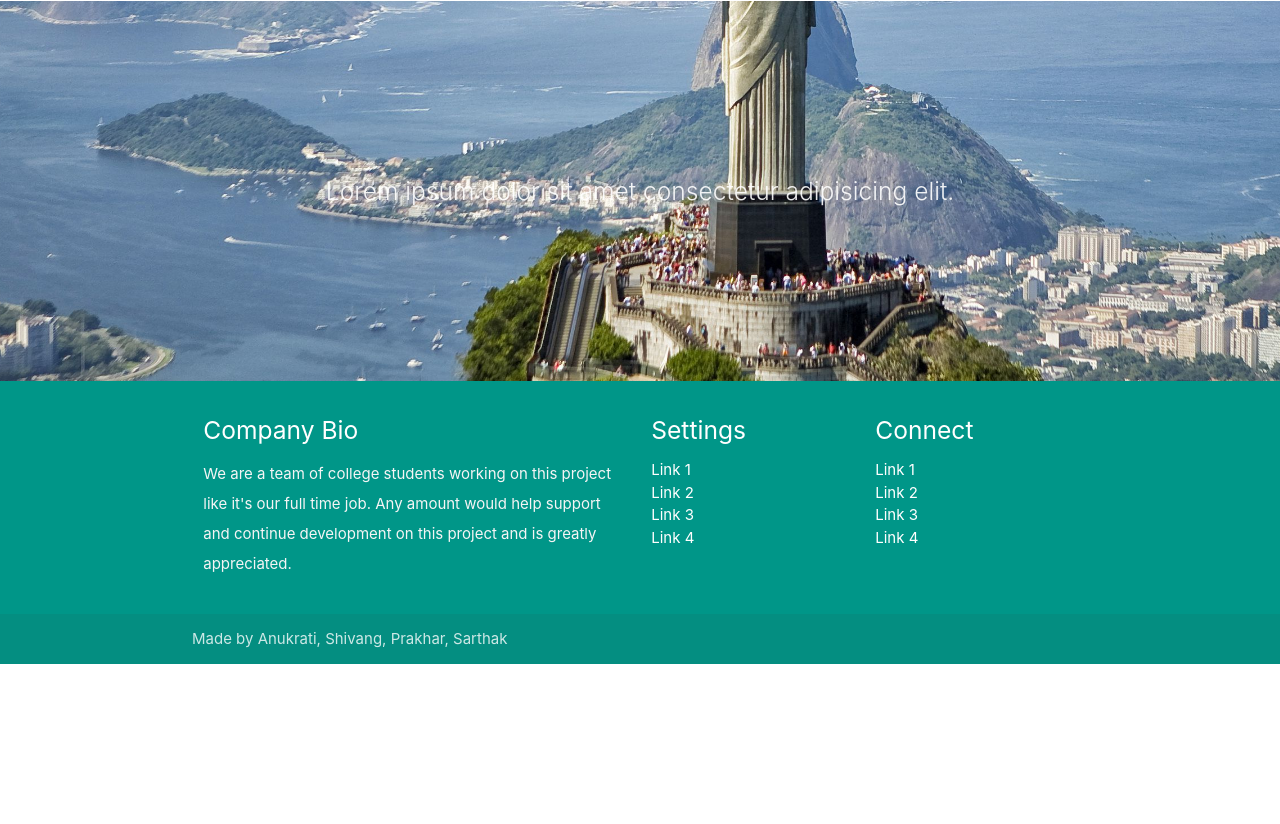
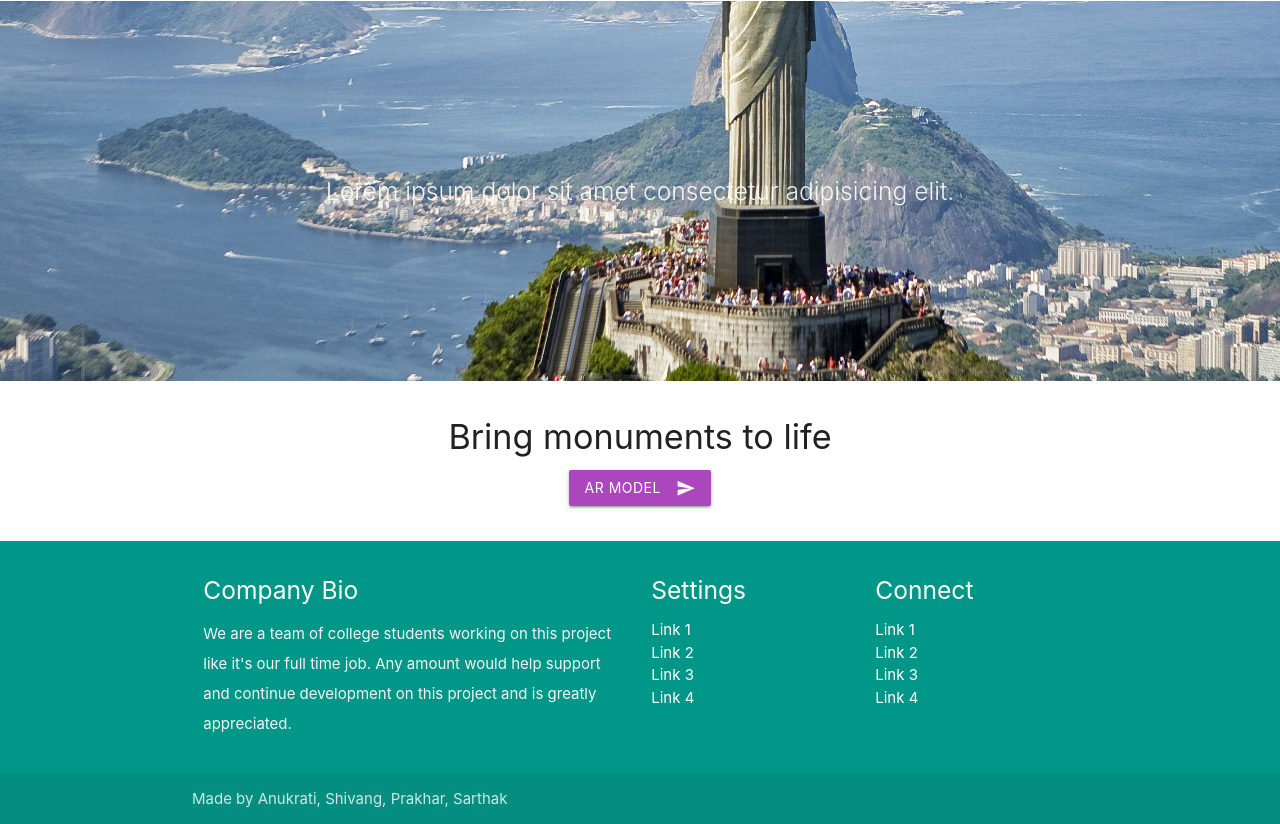
Before and after one commit to prakharmehta/HCI-Project, a Node server app: page / in a window 1280 px wide. Shown: the part 1897-2721 px from the top of the page. Before the commit the page ends 2561 px from the top, so only its background shows below. Run offline with Node 20, Linux system fonts and the light colour scheme; some libraries are stand-ins or nearby versions.

Commit message:
Added AR.js support

```diff
--- a/views/monumentSearch.ejs
+++ b/views/monumentSearch.ejs
@@ -209,6 +209,26 @@
         </div>
         <div class="parallax"><img src="img/christ.jpg" alt="Unsplashed background img 3"></div>
     </div>
+    <div class="container" id="monument-search-section">
+        <div class="section">
+
+            <div class="container">
+                <div class="center">
+                    <h4>Bring monuments to life</h4>
+                </div>
+                <div class="row">
+                    <form class="col s12  center" action="/arModel" method="GET">
+
+                        <button class="btn waves-effect waves-light purple lighten-1" type="submit" name="action">AR
+                            Model
+                            <i class="material-icons right">send</i>
+                        </button>
+                    </form>
+                </div>
+            </div>
+
+        </div>
+    </div>
 
     <footer class="page-footer teal">
         <div class="container">
```
